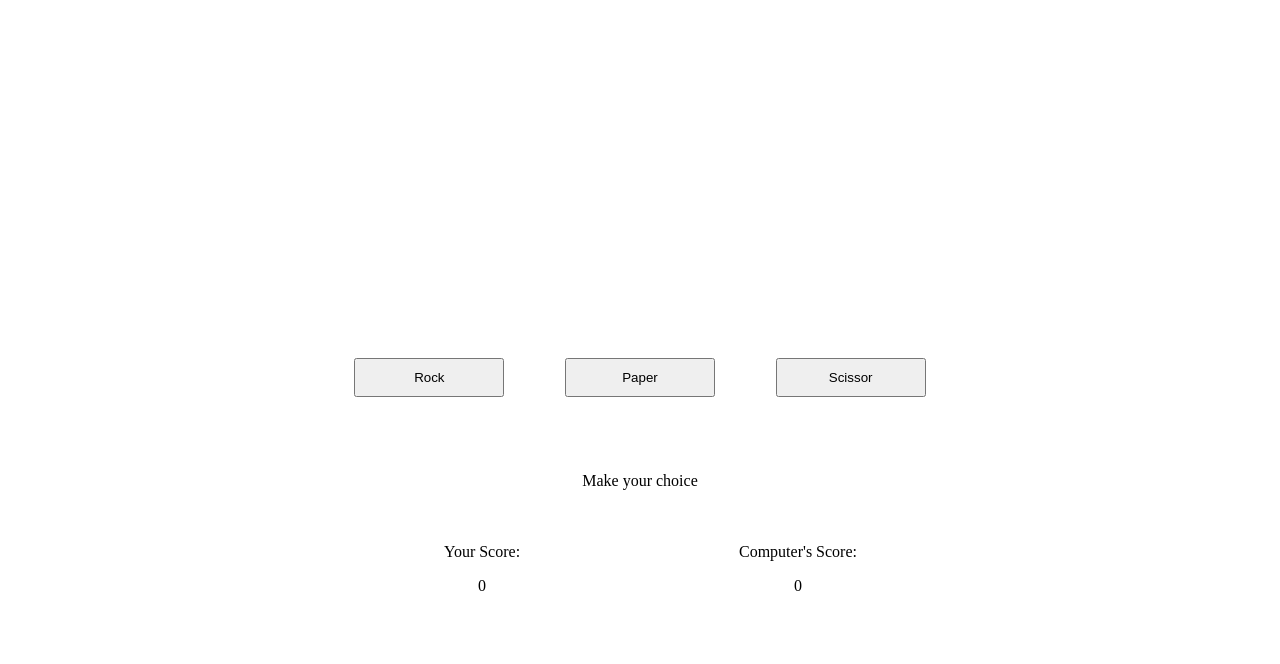
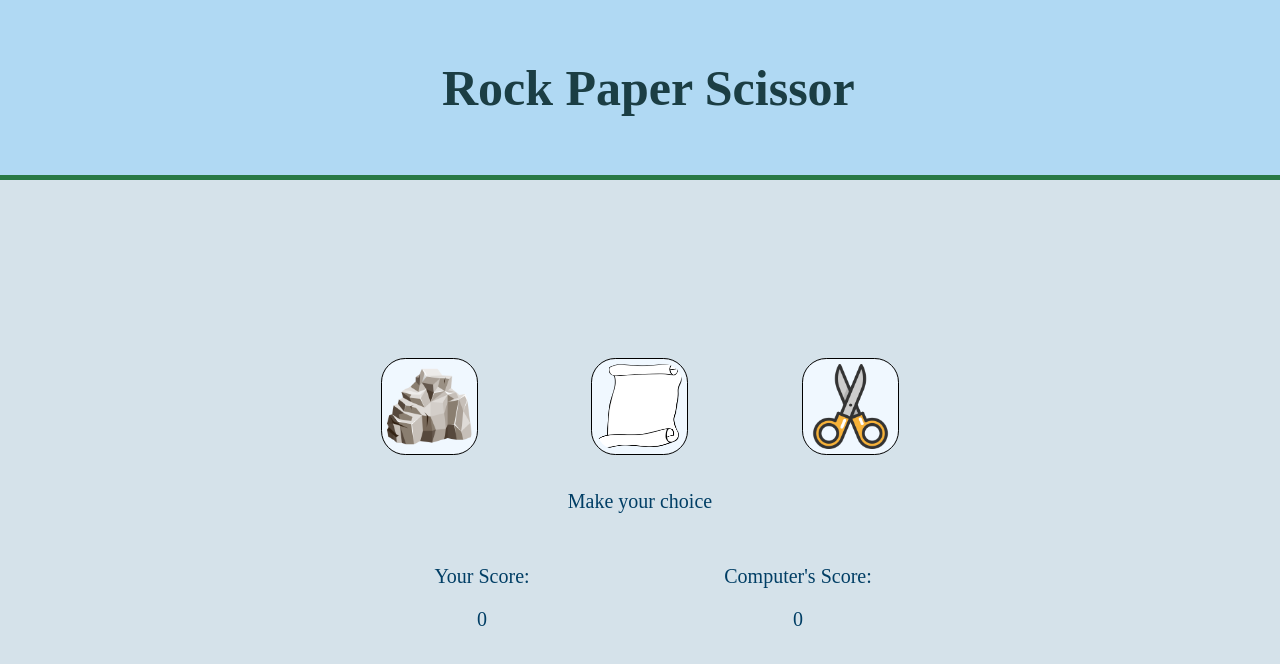
Before and after one commit to FelipePinto02/Rock-Paper-Scissors, a plain HTML site: page index.html in a window 1280 px wide. Drawn offline with Linux system fonts and the light colour scheme.

Commit message:
improved design

```diff
--- a/index.html
+++ b/index.html
@@ -7,10 +7,22 @@
   <meta charset="UTF-8"/>
 </head>
 <body>
+  <header>
+    <h1>Rock Paper Scissor</h1>
+  </header>
   <div class="button-grid">
-    <button class="rock">Rock</button>
+    <!-- <button class="rock">Rock</button>
     <button class="paper">Paper</button>
-    <button class="scissor">Scissor</button>
+    <button class="scissor">Scissor</button> -->
+    <div class="grid-item">
+      <img class="rock" src="imgs/rock.png">
+    </div>
+    <div class="grid-item">
+      <img class="paper" src="imgs/paper.png">
+    </div>
+    <div class="grid-item">
+      <img class="scissor" src="imgs/scissor.png">
+    </div>
   </div>
   <div class="result-grid">
     <p class="winner">Make your choice</p>
--- a/style.css
+++ b/style.css
@@ -1,3 +1,22 @@
+body {
+    background-color: #d5e2ea;
+    color: #003e65;
+    font-size: 20px;
+}
+
+header {
+    position: absolute;
+    top: 0px;
+    left: 0px;
+    text-align: center;
+    padding: 25px;
+    border-bottom: solid 5px #116927d9;
+    width: 97.4%;
+    background-color: #b0d9f3;
+    color: #012225d9;
+    font-size: 25px;
+}
+
 .button-grid {
     display: grid;
     grid-template-columns: repeat(3, 1fr);
@@ -42,7 +61,24 @@ button {
     margin-top: 25px;
 }
 
-button:hover {
+img:hover {
     cursor: pointer;
     transform: scale(1.05);
+    box-shadow: 2.5px 5px #615f5f;
 }
+
+img {
+    width: 85px;
+    height: 85px;
+    border-radius: 25%;
+    border: solid black 1px;
+    padding: 5px;
+    background-color: aliceblue;
+    margin-bottom: 10px;
+}
+
+.grid-item {
+    display: flex;
+    align-items: center;
+    justify-content: center;
+}
```
Also changed, not shown: imgs/paper.png (added), imgs/rock.png (added), imgs/scissor.png (added).
